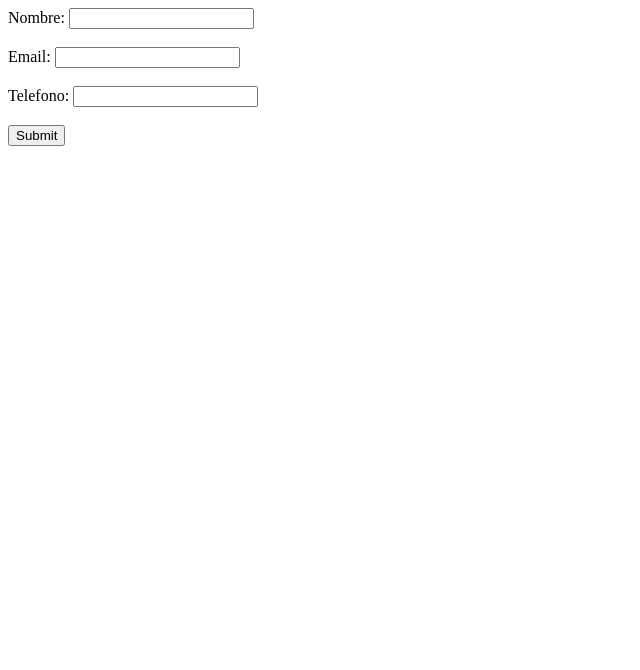
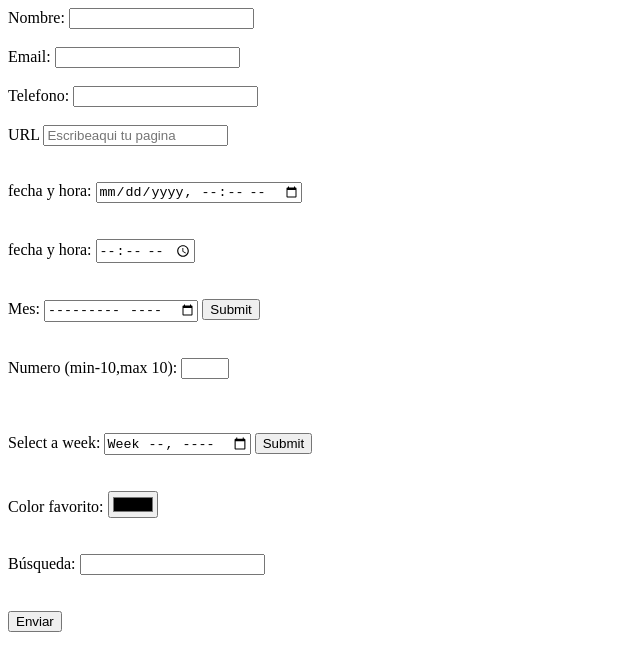
Before and after one commit to Gelmetti/Formularios_3, a plain HTML site: page index.html in a window 1280 px wide. Shown: the whole page, without its empty margins (0-640 px from the left). Drawn offline with Linux system fonts and the light colour scheme.

Commit message:
formulario 3 final

```diff
--- a/index.html
+++ b/index.html
@@ -40,9 +40,84 @@ diferentes resultados. -->
       <form action="/action_page.php">
         <label for="phone">Telefono:</label>
         <input type="tel" id="phone" name="phone" pattern="[0-9]{3}-[0-9]{2}-[0-9]{3}"><br><br>
-        <input type="submit" value="Submit">
+
       </form>
 
+      <form action="/submit" method="post">
+        <label for="website">URL</label>
+        <input
+          type="url"
+          id="website"
+          name="website"
+          placeholder="Escribeaqui tu pagina"
+          required>
 
+      </form><br><br>
+
+      <form action="/submit" method="post">
+        <label for="fecha_hora">fecha y hora:</label>
+        <input
+          type="datetime-local"
+          id="fecha_hora"
+          name="fecha_hora"
+          required>
+
+      </form><br><br>
+
+      <form action="/submit" method="post">
+        <label for="time">fecha y hora:</label>
+        <input
+          type="time"
+          id="time"
+          name="time"
+          required>
+
+      </form><br><br>
+
+
+      <form action="/action_page.php">
+        <label for="bdaymonth">Mes:</label>
+        <input type="month" id="month" name="month">
+        <input type="submit">
+      </form><br><br>
+
+
+      <form action="/action_page.php">
+         <label for="quantity">Numero (min-10,max 10):</label>
+        <input type="number" id="quantity" name="quantity" min="1" max="5"><br><br>
+      </form><br><br>
+
+
+      <form action="/action_page.php">
+        <label for="week">Select a week:</label>
+        <input type="week" id="week" name="week">
+        <input type="submit">
+      </form><br><br>
+
+
+      <form method="post" action="/send/">
+        Color favorito:
+        <input type="color">
+      </form><br><br>
+
+      <form action="/buscar" method="get">
+        <label for="busqueda">Búsqueda:</label>
+        <input
+          type="search"
+          id="busqueda"
+          name="busqueda"
+          required>
+      </form><br><br>
+
+
+
+
+
+
+
+
+
+
+      <input type="submit" value="Enviar">
 </body>
 </html>
```
